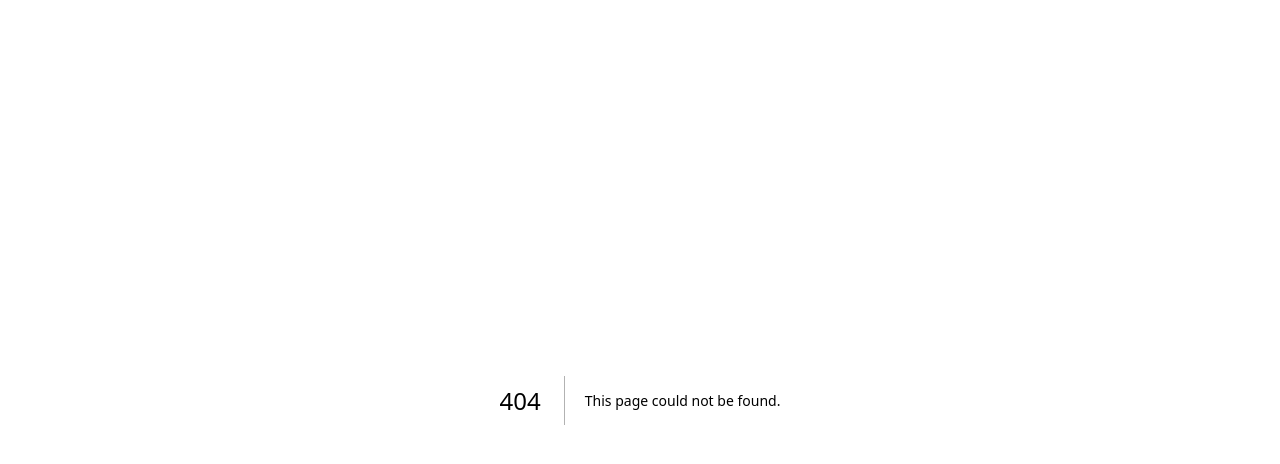
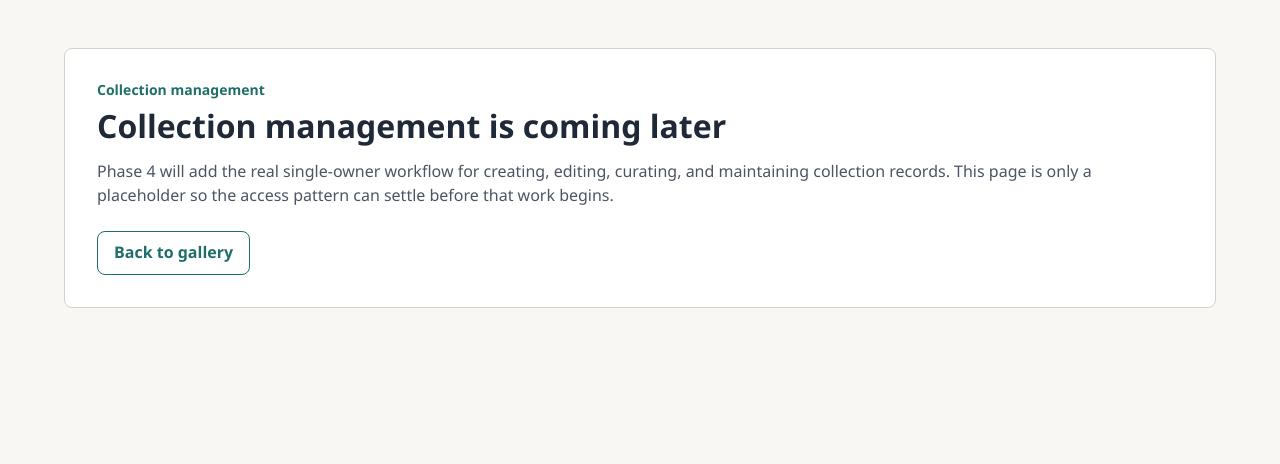
Before and after one commit to jetsaredim/autographs, a Next.js app in the folder app/: page /admin in a window 1280 px wide. Before the commit this address had no page. Shown: the top 464 px of the page. Built offline with nearby package versions, Linux system fonts and the light colour scheme.

Commit message:
feat(03-02): add hidden admin placeholder access
- Adds keyboard-sequence unlock for the admin placeholder link

- Adds static non-mutating collection management placeholder page

- Keeps public footer About-focused unless the unlock sequence is entered

```diff
--- /dev/null
+++ b/app/app/admin/page.tsx
@@ -0,0 +1,23 @@
+import Link from "next/link";
+
+export default function AdminPlaceholderPage() {
+  return (
+    <main className="architecture-shell">
+      <section className="admin-placeholder" aria-labelledby="admin-placeholder-title">
+        <p className="eyebrow">Collection management</p>
+        <h1 id="admin-placeholder-title">Collection management is coming later</h1>
+        <p className="lede">
+          Phase 4 will add the real single-owner workflow for creating,
+          editing, curating, and maintaining collection records. This page is
+          only a placeholder so the access pattern can settle before that work
+          begins.
+        </p>
+        <div className="cta-row">
+          <Link className="button-secondary" href="/">
+            Back to gallery
+          </Link>
+        </div>
+      </section>
+    </main>
+  );
+}
--- a/app/app/globals.css
+++ b/app/app/globals.css
@@ -93,6 +93,14 @@ select {
   color: #4b5563;
   font-size: 14px;
   line-height: 1.35;
+}
+
+.public-footer-links {
+  display: inline-flex;
+  flex-wrap: wrap;
+  align-items: center;
+  justify-content: flex-end;
+  gap: 16px;
 }
 
 .public-footer a {
```
Also changed, not shown: app/app/components/AdminUnlock.tsx (added, +50 -0 lines), app/app/components/PublicFooter.tsx (+6 -1 lines).
